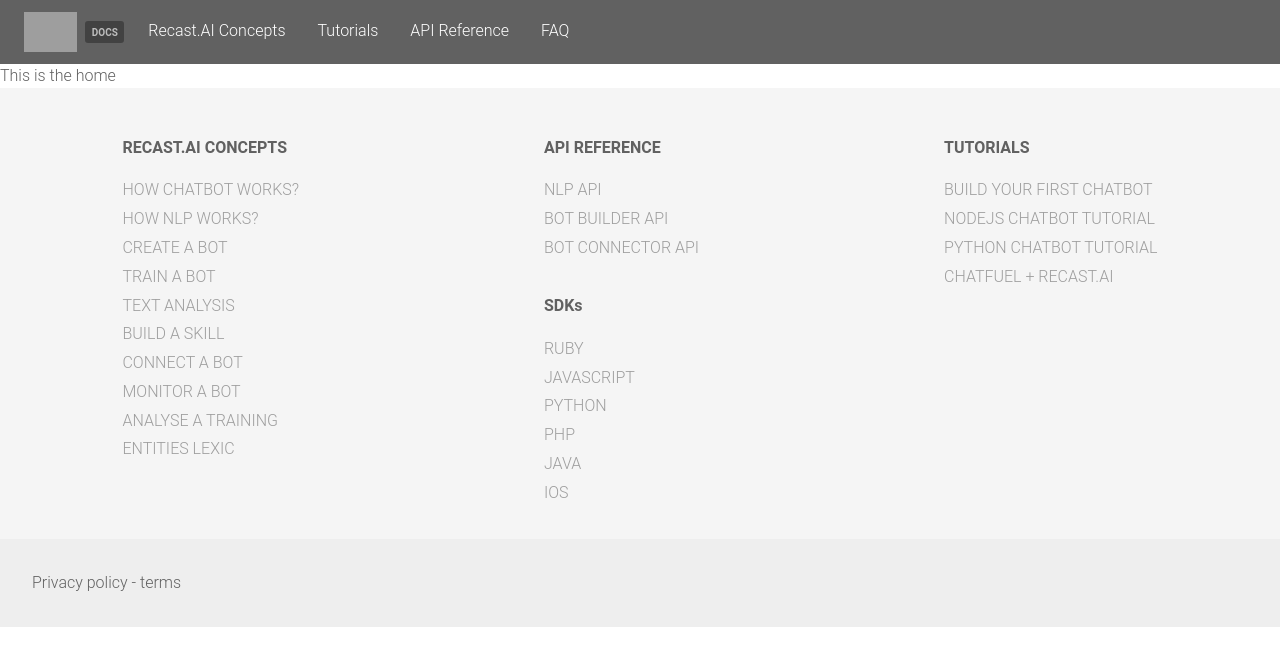
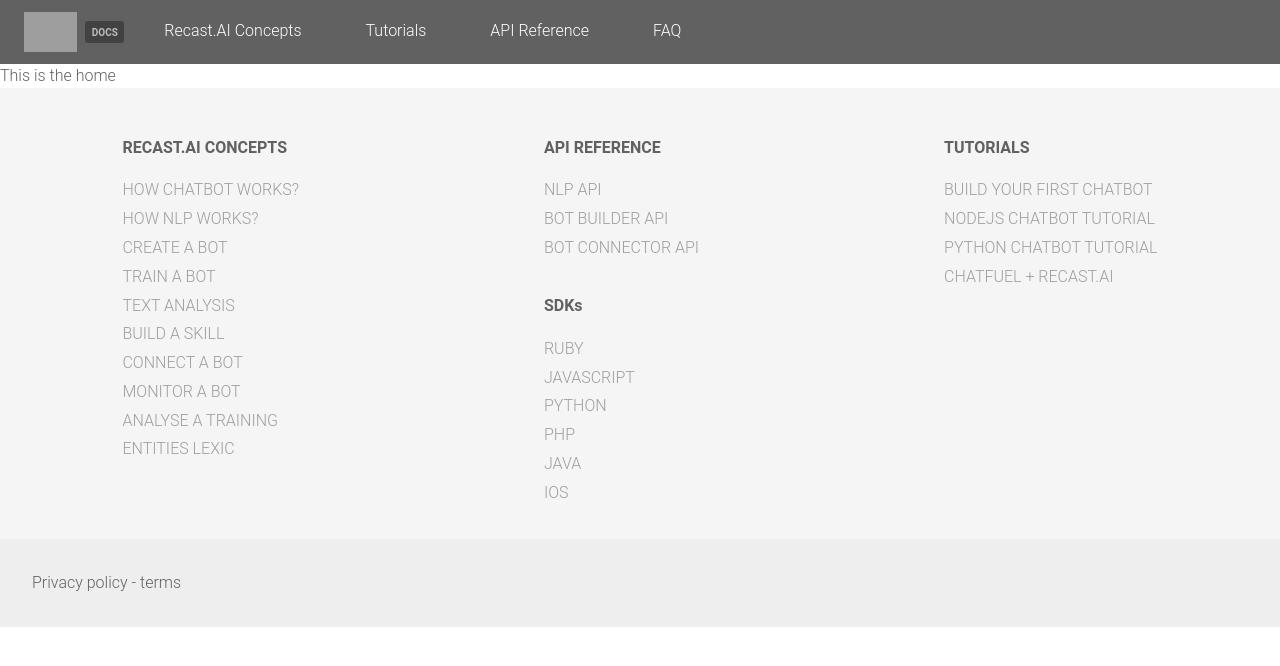
Before and after one commit to SAP-archive/docs, a Jekyll site: the page built from index.md, in a window 1280 px wide. Shown: the top 666 px of the page. Built offline with Jekyll 4.4.1, drawn with Linux system fonts in a browser that asks for light colours; grey boxes are pictures that could not be loaded.

Commit message:
upd(header) add moar padding

```diff
--- a/_sass/recast/_header.scss
+++ b/_sass/recast/_header.scss
@@ -33,7 +33,7 @@
 }
 
 .Header-link {
-  padding: 0 1rem;
+  padding: 0 2rem;
   height: 100%;
 
   display: flex;
```
